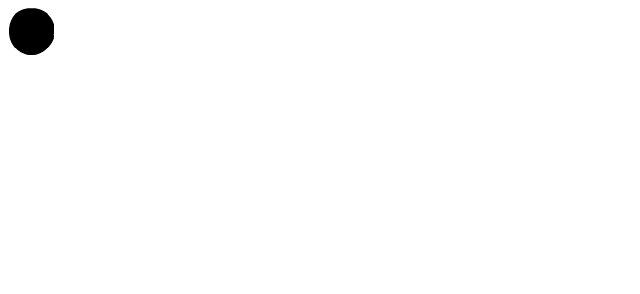
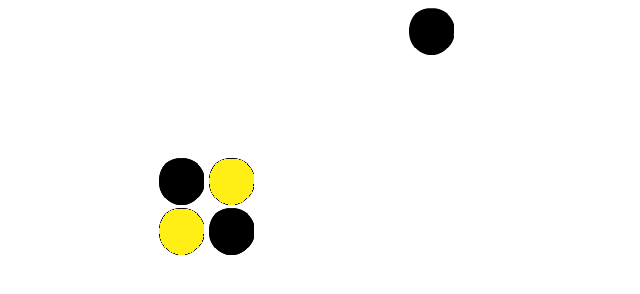
Before and after one commit to JulioBlas/Juego-Othello-, a plain HTML site: page index.html in a window 1280 px wide. Shown: the whole page, without its empty margins (0-640 px from the left). Drawn offline with Linux system fonts and the light colour scheme.

Commit message:
Posicionamiento de fichas, mejoramiento del script, y validaciones.

```diff
--- a/js/app.js
+++ b/js/app.js
@@ -1,12 +1,12 @@
 document.addEventListener("keydown", movimiento);
 var canvas = document.getElementById('fondo');
 var lapiz = canvas.getContext('2d');
-
 const DIMENSION = 50;
-var x = 0;
+var x = 400;
 var y = 0;
+var turno = true;
+var contador = 0;
 var matriz = new Array(8);
-var jugador = false; //true = amarillo o si es false = negro
 
 var fondo = {
     url: './Imagenes/Tablero.png',
@@ -26,22 +26,36 @@ var negra = {
     cargaOk: false
 };
 
-var tecla = {
-    LEFT: 37,
-    UP: 38,
-    RIGHT: 39,
-    DOWN: 40,
-    ENTER: 13
-}
+fondo.imagen = new Image();
+fondo.imagen.src = fondo.url;
 
-function iniciarMatriz() {
-    for (var i = 0; i < matriz.length; i++) {
-        matriz[i] = new Array(8);
-        for (var j = 0; j < matriz.length; j++) {
-            matriz[i][j] = 'x';
-        }
-    }
-}
+amarilla.imagen = new Image();
+amarilla.imagen.src = amarilla.url;
+
+negra.imagen = new Image();
+negra.imagen.src = negra.url;
+
+dibujarMatriz();
+posicionFichasIniciales();
+dibujar();
+dibujarFichasdeJuego();
+
+
+fondo.imagen.addEventListener("load", function(){
+    fondo.cargaOk = true;
+    dibujar();
+
+});
+
+negra.imagen.addEventListener("load", function(){
+    negra.cargaOk = true;
+    dibujar();
+});
+
+amarilla.imagen.addEventListener("load",function(){
+    amarilla.cargaOk = true;
+    dibujar();
+});
 
 function movimiento(evento){
     switch(evento.keyCode){
@@ -49,91 +63,138 @@ function movimiento(evento){
         if(x > 0){
             x = x - DIMENSION;
         }
+        dibujar();
+            break;
 
+         case tecla.UP:
+         if(y > 0){
+            y = y - DIMENSION;
+
+         };
+         dibujar();
             break;
-        case tecla.UP:
-            if (y > 0){
-                y = y - DIMENSION;
-            }
 
+         case tecla.RIGHT:
+         if(x < 350){
+            x = x + DIMENSION;
+         };
+            dibujar();
             break;
-        case tecla.RIGHT:
-             if(x < 400){
-                 x = x + DIMENSION;
-             }
 
-             break;
          case tecla.DOWN:
-             if(y < 400){
+         if(y < 350){
              y = y + DIMENSION;
-             }
-
+             dibujar();
+         };
              break;
          case tecla.ENTER:
-            jugador = true;
-            if(matriz[x/DIMENSION][y/DIMENSION] == 'x' && jugador == true){
-                matriz[x/DIMENSION][y/DIMENSION] = 'a'   ;
+          colorPosicion();
+          if(contador > 59){
+              alert("Empate")
+          };
+         break;
+        };
+
+    };
+
+
+    function colorPosicion(){
+        if(turno == true){
+            if (matriz[x / DIMENSION][y/DIMENSION] == 'x'){
+                matriz[x / DIMENSION] [y / DIMENSION] = 'n'
+                turno = false
+                dibujar();
+                x = 0;
+                y = 0;
+                dibujarFichasdeJuego();
+                dibujar();
+                contador = contador + 1;
+            }else{
+                alert("Posicion Invalida");
+            };
+
+        }else if(turno == false){
+            if (matriz[x/DIMENSION][y/DIMENSION] == 'x'){
+                matriz[x / DIMENSION][y / DIMENSION] = 'a'
+                turno = true;
+                dibujar();
+                x = 400;
+                y = 0;
+                dibujarFichasdeJuego();
+                dibujar();
+                contador = contador + 1;
+            }else{
+                alert("Posicion Invalida");
+            };
+
+        };
+
+    };
+
+function dibujar(){
+
+    if(fondo.cargaOk == true) {
+        lapiz.drawImage(fondo.imagen, 0, 0);
+    };
+     if(negra.cargaOk == true && turno == true){
+         lapiz.drawImage(negra.imagen,x,y);
+     };
+     if(amarilla.cargaOk == true && turno == false){
+         lapiz.drawImage(amarilla.imagen, x,y);
      }
-    }
- }
+     dibujarFichasPrincipales();
 
-fondo.imagen = new Image();
-fondo.imagen.src = fondo.url;
-amarilla.imagen = new Image();
-amarilla.imagen.src = amarilla.url;
-negra.imagen = new Image();
-negra.imagen.src = negra.url;
+};
 
 
 
-fondo.imagen.addEventListener("load", function(){
-    fondo.cargaOk = true;
-
-});
-
-
-function pintarTablero(){
-    if(fondo.cargaOk == true) {
-        lapiz.drawImage(fondo.imagen, 0, 0);
-     }
+function dibujarMatriz(){
+    for  (var columna = 0; columna < matriz.length; columna++){
+        matriz[columna] = new Array(8);
+        for( var fila = 0; fila < matriz.length; fila++){
+            matriz[columna][fila] = 'x';
+        };
+    };
 };
 
-function fichasIniciales(){
-    matriz[3][3] = 'a';
-    matriz[3][4] = 'n';
-    matriz[4][4] = 'a';
-    matriz[4][3] = 'n';
+function posicionFichasIniciales(){
+    matriz[3][3] = 'n';
+    matriz[3][4] = 'a';
+    matriz[4][3] = 'a';
+    matriz[4][4] = 'n';
 };
 
-function pintarFichas(){
-    for (var i = 0; i < matriz.length; i++) {
-        for (var j = 0; j < matriz.length; j++) {
-            if (matriz[i][j] == 'a') {
-                lapiz.drawImage(amarilla.imagen, j * DIMENSION, i * DIMENSION);
-            } else if (matriz[i][j] == 'n') {
-                lapiz.drawImage(negra.imagen, j  * DIMENSION, i * DIMENSION);
-            }else {
-
-            }
-        }
-    }
+ function dibujarFichasPrincipales(){
+    for (var columna = 0; columna < matriz.length; columna++){
+        for (var fila = 0; fila < matriz.length; fila ++){
+            if(matriz[columna][fila] == 'n'){
+                lapiz.drawImage(negra.imagen, columna * DIMENSION, fila * DIMENSION)
+            };
+            if(matriz[columna][fila] == 'a'){
+                lapiz.drawImage(amarilla.imagen, columna * DIMENSION, fila * DIMENSION)
+            };
+        };
+    };
  };
 
-function jugando(){
-    if (jugador = false){
-        lapiz.drawImage(amarilla.imagen,x,y )
-        jugador = true
-    }else{
-        lapiz.drawImage(negra.imagen,x,y)
-        jugador = false
+ function dibujarFichasdeJuego(){
+
+     if(turno == true ){
+        lapiz.drawImage(negra.imagen, x * DIMENSION, y * DIMENSION);
+        x = 400;
+        y= 0;
      }
-}
+    else if( turno == false ) {
+        lapiz.drawImage(amarilla.imagen, x * DIMENSION, y * DIMENSION);
+        x = 400;
+        y= 0;
+    };
+ };
 
-
-addEventListener("load", function(){
-    pintarTablero();
-
-    jugando();
-    iniciarMatriz();
-    fichasIniciales();
-})
+    var tecla = {
+        LEFT: 37,
+        UP: 38,
+        RIGHT: 39,
+        DOWN: 40,
+        ENTER: 13
+    };
```
Also changed, not shown: index.html (+1 -1 lines). Lines whose indentation alone changed are shown as unchanged.
